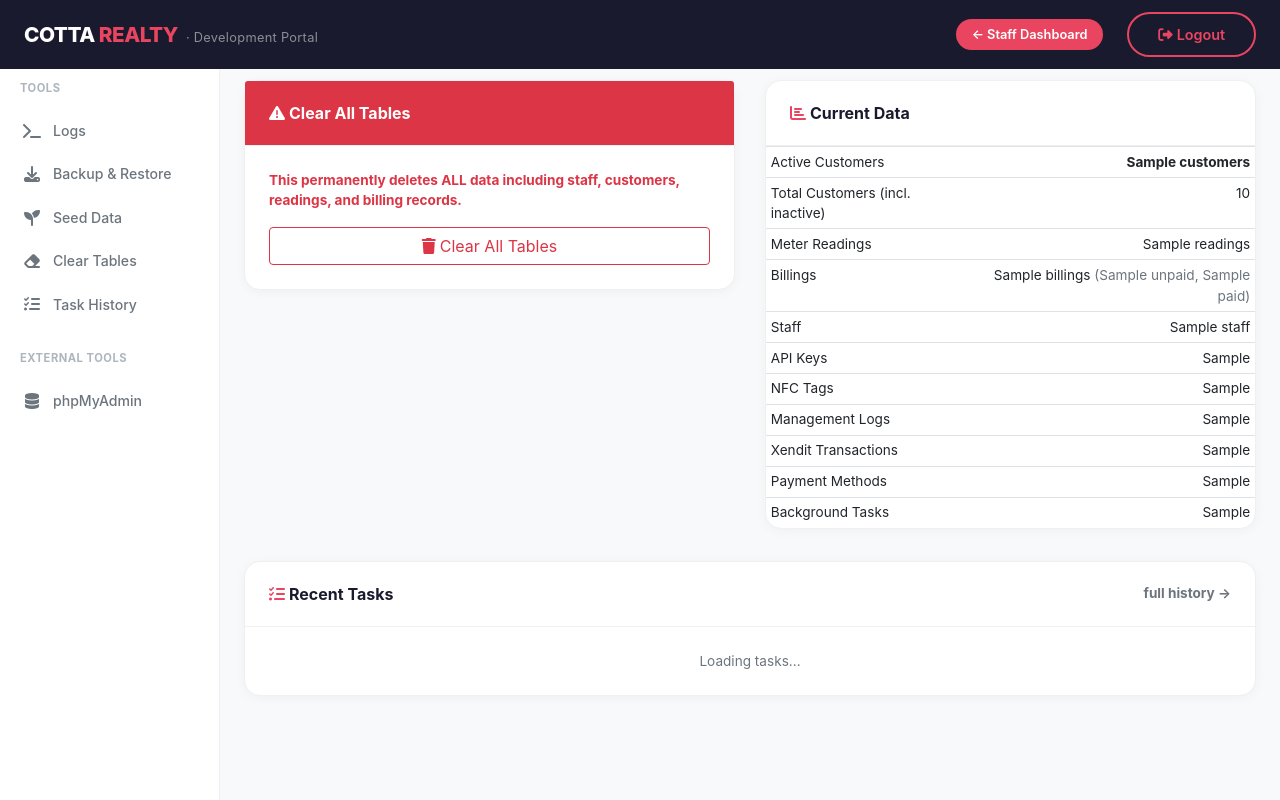
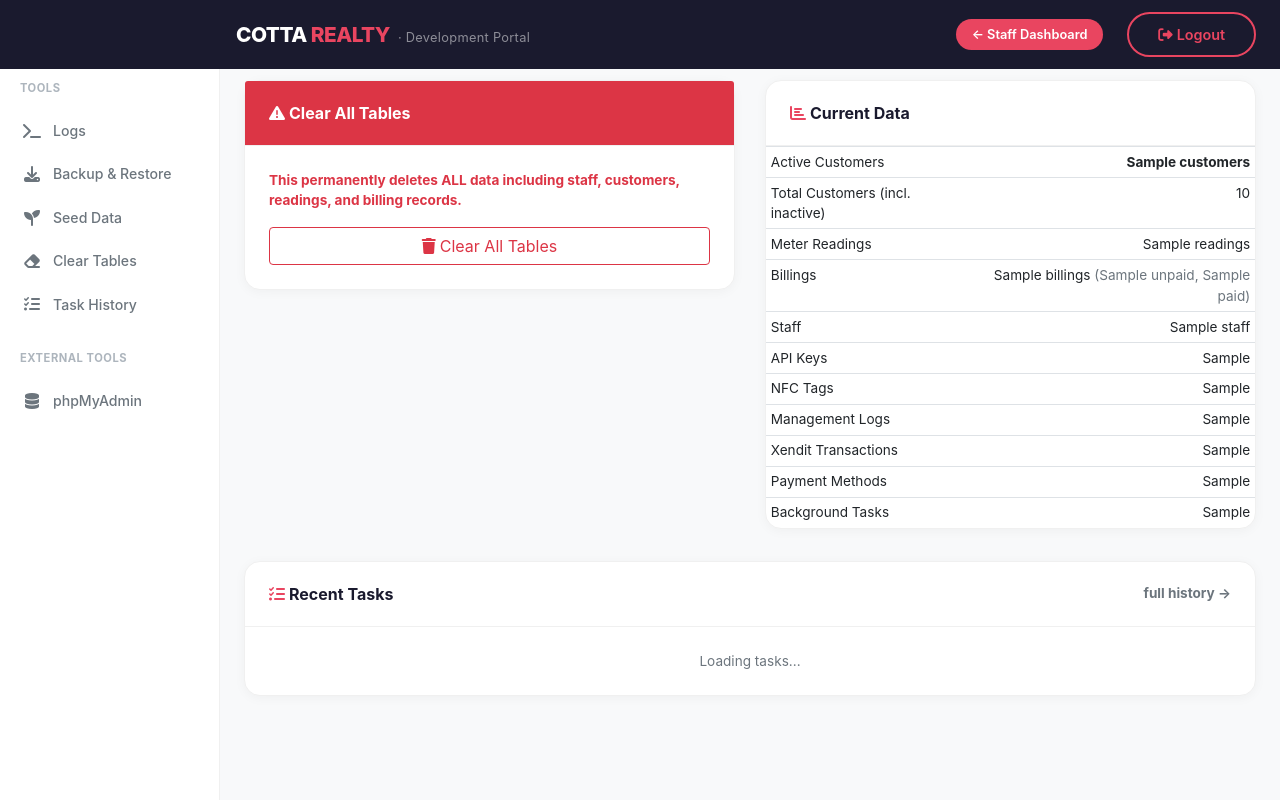
Before and after one commit to NovaProtocol/WaterBillingSystem, a Python web app: template developer-portal/templates/dev/clear.html in a window 1280 px wide. Run offline with Jinja, Linux system fonts and the light colour scheme; the template is opened without the code that fills it: most values are stand-ins (such as "Sample title", 1, 10 or a date in 2020); some libraries are stand-ins or nearby versions.

Commit message:
ui: align navbar brand with content area in staff/dev portals

```diff
--- a/developer-portal/templates/dev/base.html
+++ b/developer-portal/templates/dev/base.html
@@ -12,7 +12,7 @@
 <body>
 
 <nav class="navbar navbar-expand-lg navbar-dark navbar-cotta fixed-top">
-    <div class="container-fluid px-4">
+    <div class="container-fluid" style="padding-left:236px;padding-right:1.5rem;">
         <a class="navbar-brand" href="{{ url_for('dev.index') }}">COTTA <span>REALTY</span> <small class="text-white-50 ml-1" style="font-size:0.8rem;font-weight:400;letter-spacing:0.3px;">· Development Portal</small></a>
         <div class="ml-auto d-flex align-items-center navbar-user-area">
             <a href="/staff/dashboard" class="btn btn-sm-cotta mr-2">&larr; Staff Dashboard</a>
--- a/staff-portal/templates/staff/base.html
+++ b/staff-portal/templates/staff/base.html
@@ -12,7 +12,7 @@
 <body>
 
     <nav class="navbar navbar-expand-lg navbar-dark navbar-cotta fixed-top">
-        <div class="container-fluid px-4">
+        <div class="container-fluid" style="padding-left:236px;padding-right:1.5rem;">
             <a class="navbar-brand" href="{{ url_for('staff_blueprint.dashboard') if current_user.is_authenticated else url_for('staff_blueprint.index') }}">COTTA <span>REALTY</span> <small class="text-white-50 ml-1" style="font-size:0.8rem;font-weight:400;letter-spacing:0.3px;">· Staff Portal</small></a>
             {% if current_user.is_authenticated %}
             <div class="ml-auto d-flex align-items-center navbar-user-area">
```
